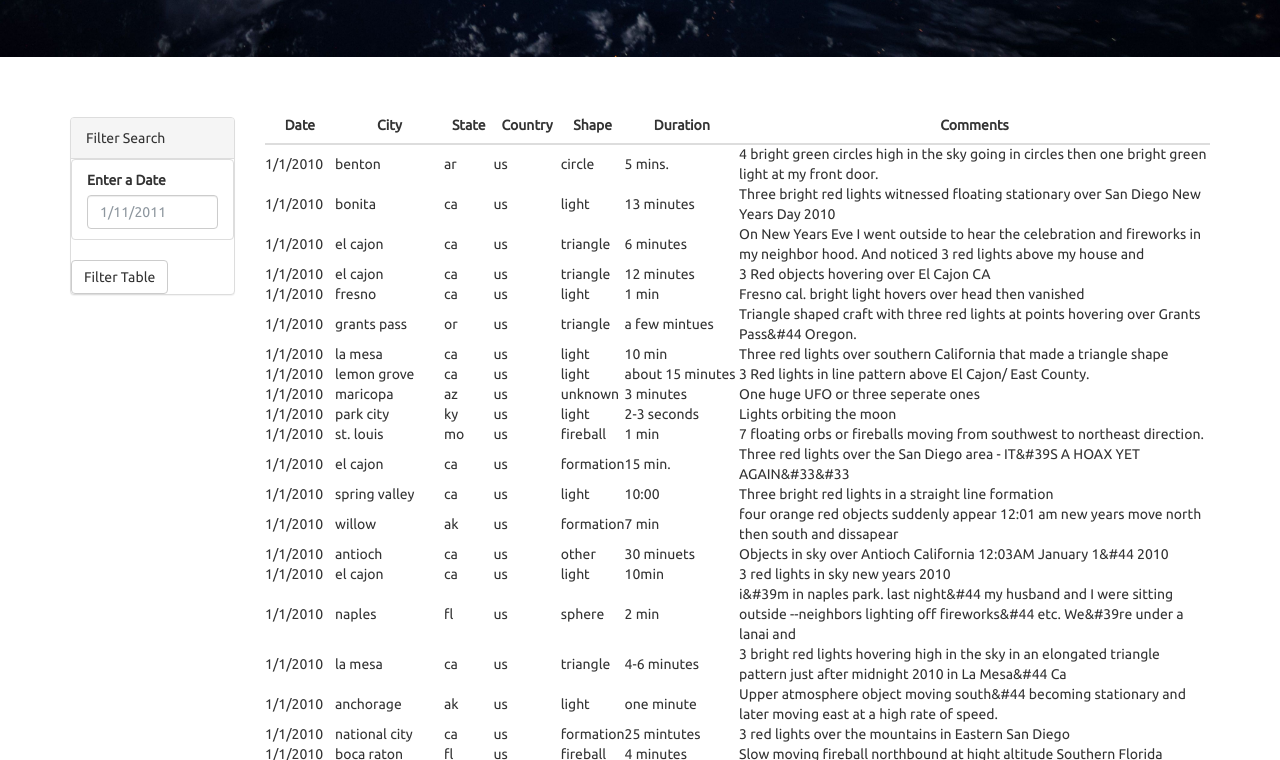
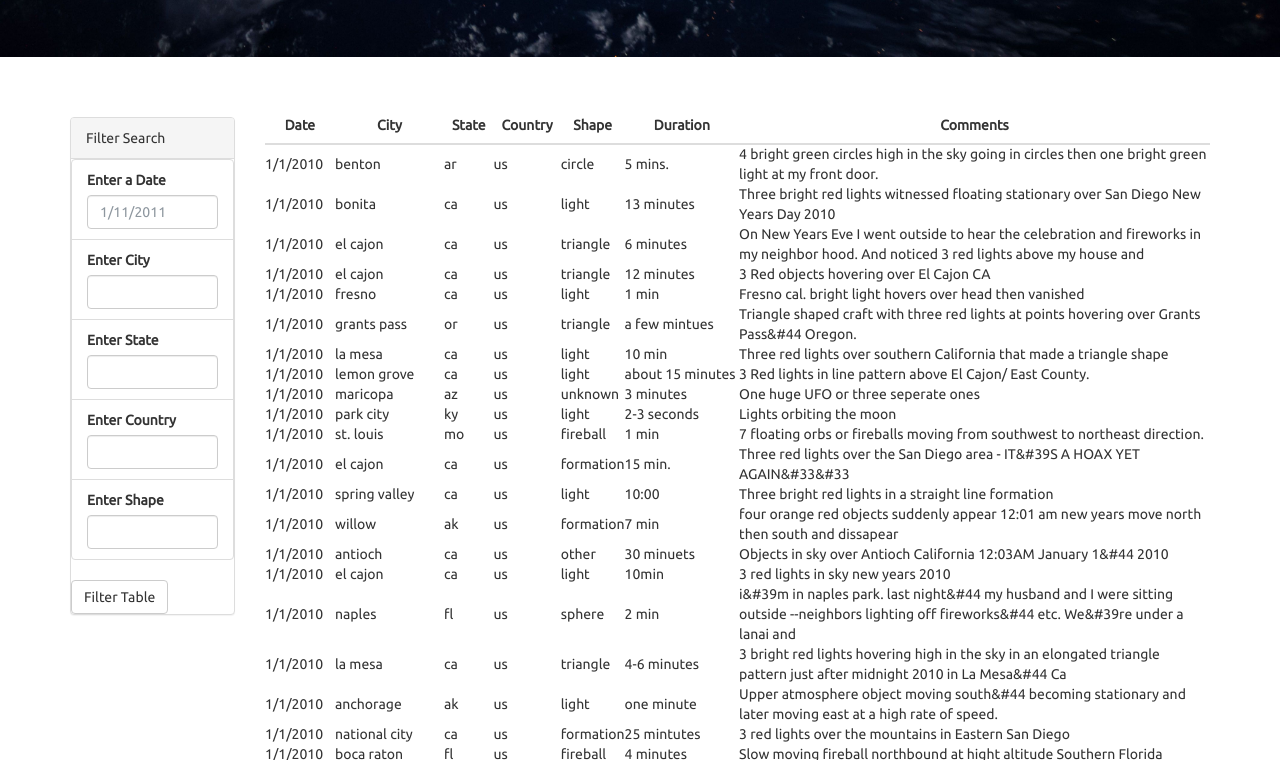
Before and after one commit to sharp2454/javascript-challenge, a plain HTML site: page UFO_level_2/index.html in a window 1280 px wide. Shown: the part 555-1315 px from the top of the page. Drawn offline with nearby package versions, Linux system fonts and the light colour scheme.

Commit message:
added filters to index

```diff
--- a/UFO_level_2/index.html
+++ b/UFO_level_2/index.html
@@ -39,6 +39,22 @@
                         <label for="date">Enter a Date</label>
                         <input class="form-control" id="datetime" type="text" placeholder="1/11/2011">
                       </li>
+                      <li class="filter list-group-item">
+                        <label for="city">Enter City</label>
+                        <input class="form-control" id="city" type="text">
+                      </li>
+                      <li class="filter list-group-item">
+                        <label for="state">Enter State</label>
+                        <input class="form-control" id="state" type="text">
+                      </li>
+                      <li class="filter list-group-item">
+                        <label for="country">Enter Country</label>
+                        <input class="form-control" id="country" type="text">
+                      </li>
+                      <li class="filter list-group-item">
+                        <label for="shape">Enter Shape</label>
+                        <input class="form-control" id="shape" type="text">
+                      </li>
                     </ul>
                   </div>
                   <button id="filter-btn" type="button" class="btn btn-default">Filter Table</button>
```
